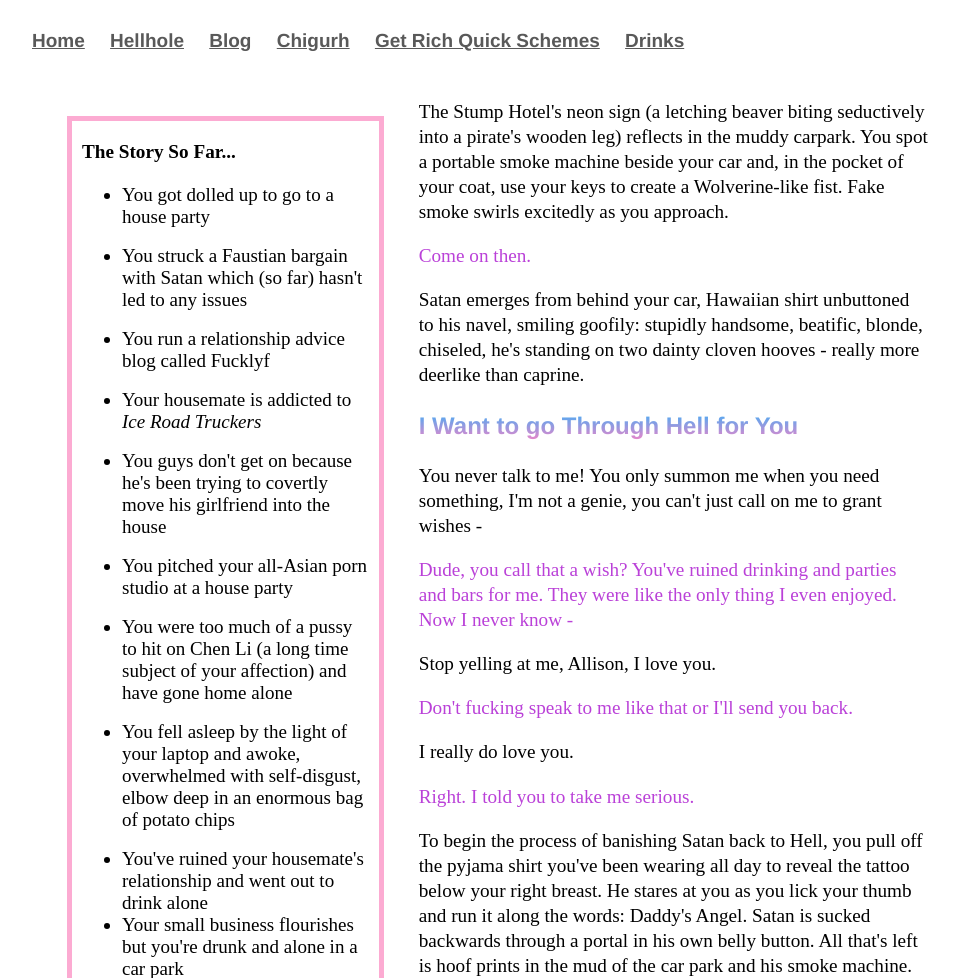
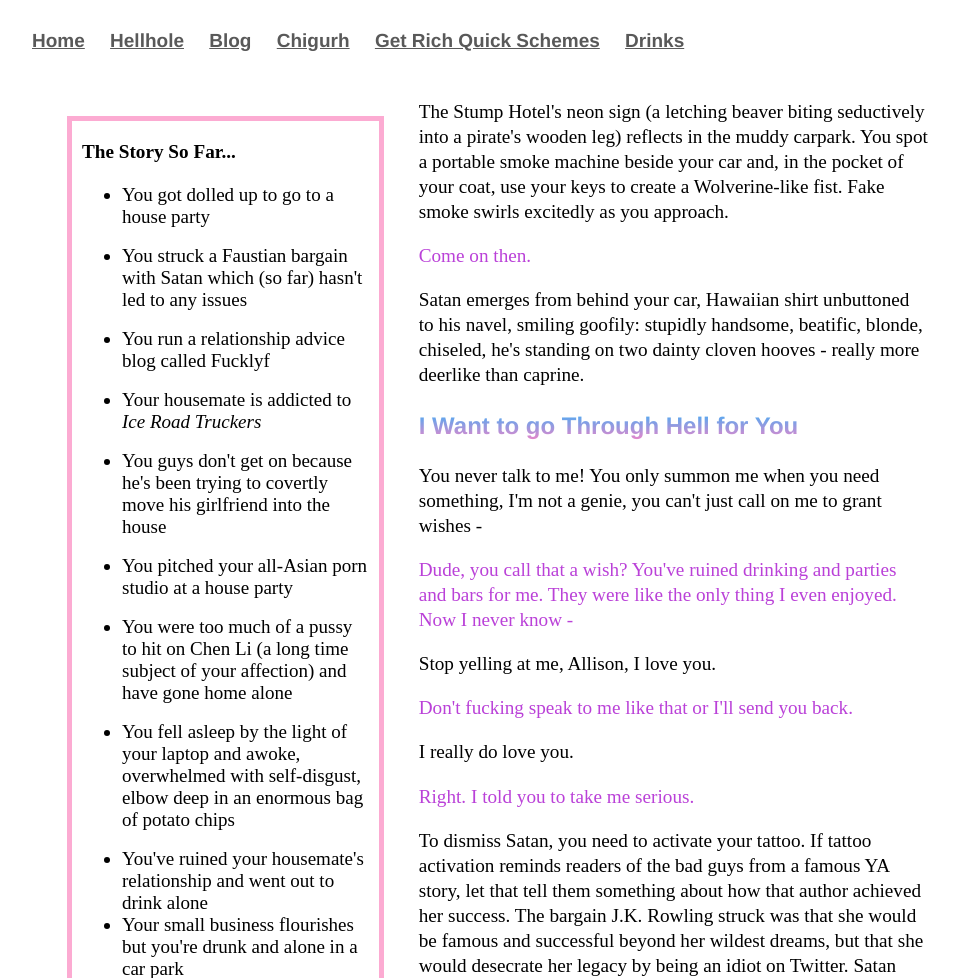
Before and after one commit to Pinelife/pinelife.github.io, a Jekyll site: the page Hellhole/Room13.html, which Jekyll copies as it is, in a window 1280 px wide. Shown: the top 978 px of the page, without its empty margins (160-1119 px from the left). Built offline with Jekyll 4.4.1, drawn with Linux system fonts in a browser that asks for light colours; some of the changed text lies outside the part shown; grey boxes are pictures that could not be loaded.

Commit message:
Update Room13.html

```diff
--- a/Hellhole/Room13.html
+++ b/Hellhole/Room13.html
@@ -99,17 +99,9 @@
 <p class="lauria">Don't fucking speak to me like that or I'll send you back.</p>
 <p>I really do love you.</p>
 <p class="lauria">Right. I told you to take me serious.</p>
-<p></p>
-<p>
-To begin the process of banishing Satan back to Hell, you pull off the pyjama shirt you've been wearing all day to reveal the tattoo below
-your right breast. He stares at you as you lick your thumb and run it along the words: Daddy's Angel. Satan is sucked backwards through a portal
-in his own belly button. All that's left is hoof prints in the mud of the car park and his smoke machine.
-</p>
-
-<center><img src="https://68.media.tumblr.com/64334f07ca4ec65ae776bf18103927a6/tumblr_ov0payXtXQ1sixvsmo1_400.png" align="middle" alt="Daddy's Angel" style="width:30%;"></center>
 
 <p>
-To summon Satan, you need to activate your tattoo. If tattoo activation reminds readers of the bad guys from a famous YA story,
+To dismiss Satan, you need to activate your tattoo. If tattoo activation reminds readers of the bad guys from a famous YA story,
 let that tell them something about how that author achieved her success. The bargain J.K. Rowling struck was that she would be famous and
 successful beyond her wildest dreams, but that she would desecrate her legacy by being an idiot on Twitter. Satan made his offer in 1996,
 long before Twitter even existed, so it sounded reasonable to Ms. Rowling at the time. When Twitter launched a decade later, she felt
@@ -117,4 +109,12 @@
 world leaders read her books to their children every night, she was the most popular single mum since Princess Diana - surely people
 would want to know what she thought about foreign politics and the latest scandal surrounding YouTube personalities.
 </p>
+<p>
+You pull off the pyjama shirt you've been wearing all day to reveal the tattoo below
+your right breast. He stares at you as you lick your thumb and run it along the words: Daddy's Angel. Satan is sucked backwards through a portal
+in his own belly button. All that's left is hoof prints in the mud of the car park and his smoke machine.
+</p>
+
+<center><img src="https://68.media.tumblr.com/64334f07ca4ec65ae776bf18103927a6/tumblr_ov0payXtXQ1sixvsmo1_400.png" align="middle" alt="Daddy's Angel" style="width:30%;"></center>
+
 <p>As you pull out of the car park, the trashed remains of the smoke machine drag underneath your car.</p>
```
